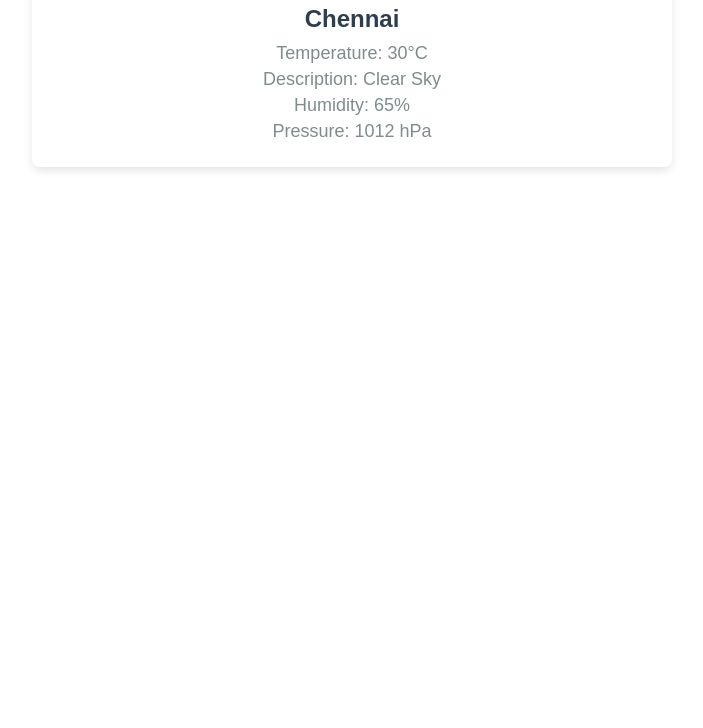
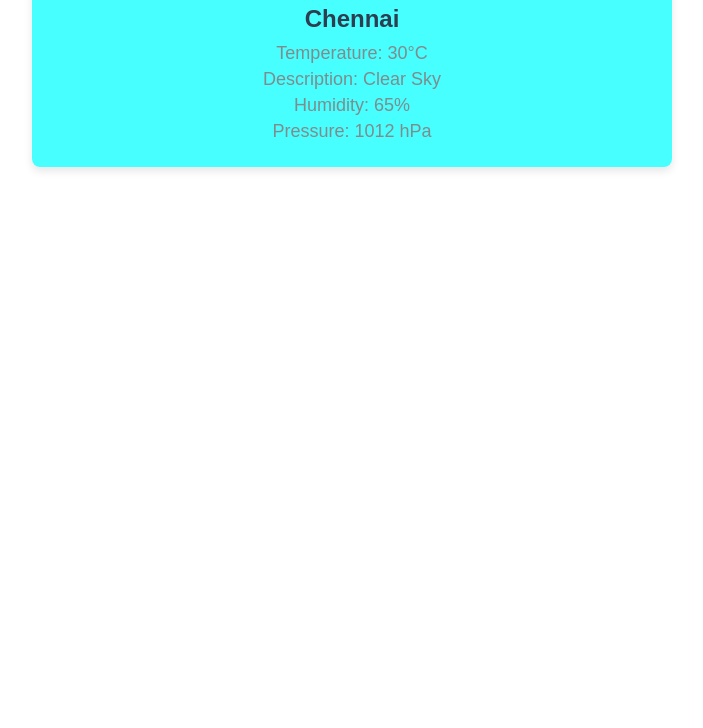
Before and after one commit to Bhargav-U/DEVOPS_FINAL, a plain HTML site: page index.html in a window 1280 px wide. Shown: the part 122-850 px from the top of the page, without its empty margins (288-991 px from the left). Drawn offline with Linux system fonts and the light colour scheme.

Commit message:
Update styles.css

```diff
--- a/styles.css
+++ b/styles.css
@@ -16,7 +16,7 @@ body {
     max-width: 600px;
     margin: 50px auto;
     padding: 20px;
-    background-color: rgba(255, 255, 255, 0.8); /* Slight transparency for readability */
+    background-color: rgba(25, 255, 255, 0.8); /* Slight transparency for readability */
     border-radius: 8px;
     box-shadow: 0 4px 8px rgba(0, 0, 0, 0.1);
 }
```
